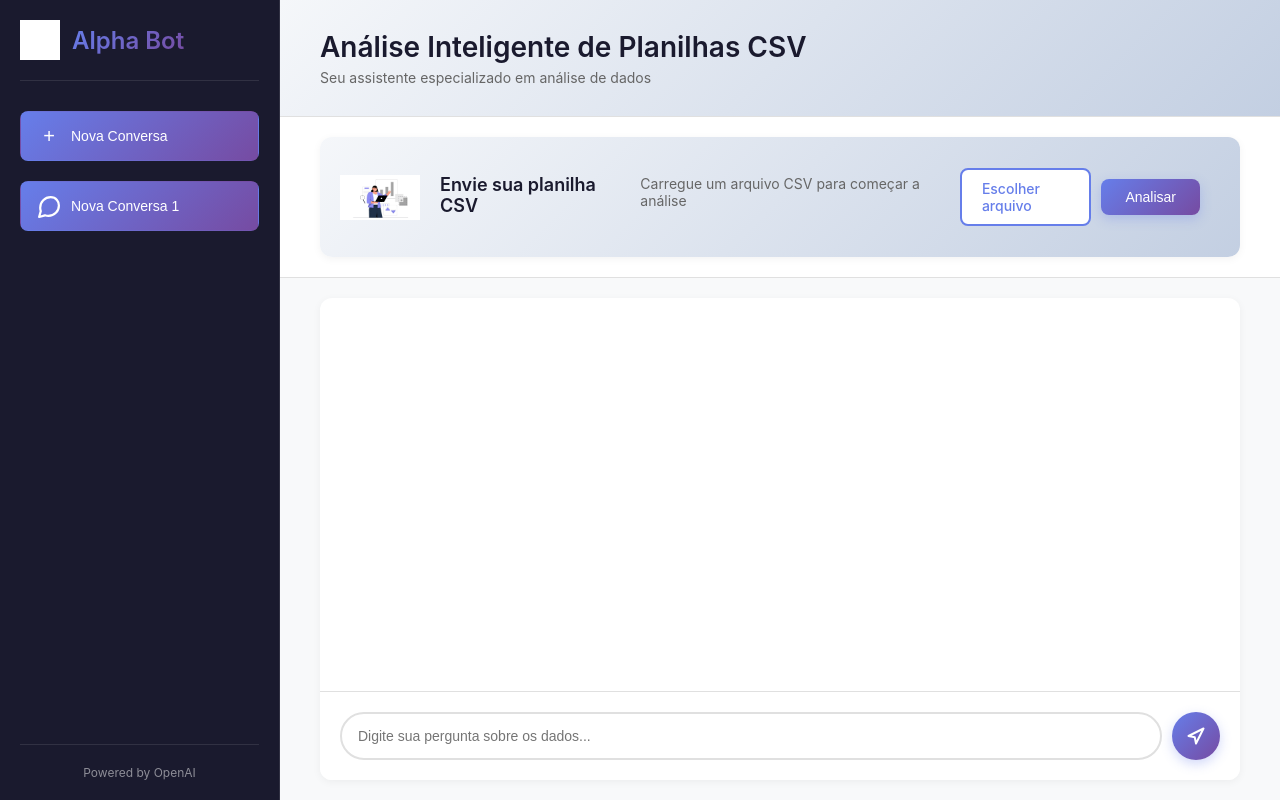
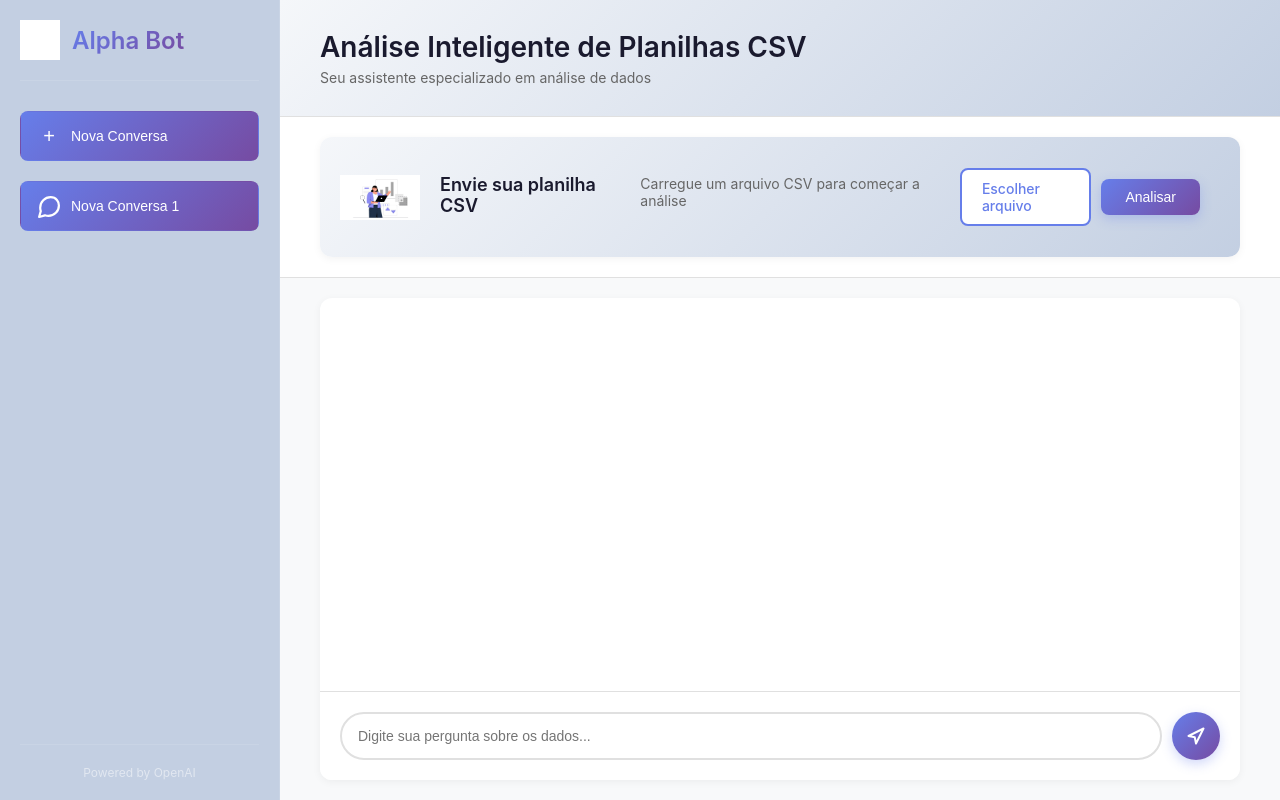
Before and after one commit to nhhramos/alphabot-app, a Flask app: page / in a window 1280 px wide. Run offline with Flask 3, Linux system fonts and the light colour scheme; some libraries are stand-ins or nearby versions; grey boxes are pictures that could not be loaded.

Commit message:
Cor SideBar

```diff
--- a/static/css/style.css
+++ b/static/css/style.css
@@ -24,7 +24,7 @@ body {
 /* Sidebar */
 .sidebar {
     width: 280px;
-    background: #1a1a2e;
+    background: #c3cfe2;
     color: #ffffff;
     display: flex;
     flex-direction: column;
```
